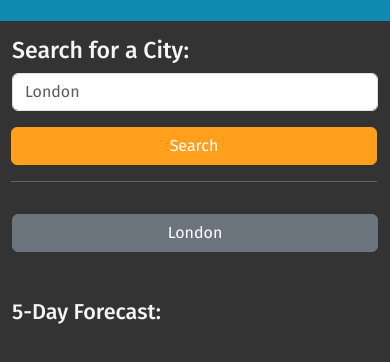
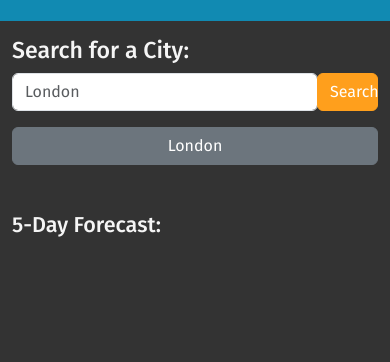
Before and after one commit to SebZG/Weather-Dashboard, a plain HTML site: page index.html in a window 390 px wide. Shown: the part 88-450 px from the top of the page. Drawn offline with nearby package versions, Linux system fonts and the light colour scheme; no server answers.

Commit message:
Tweaked input/button layout

```diff
--- a/index.html
+++ b/index.html
@@ -33,14 +33,14 @@
 						<div class="form-inline form-group">
 							<div class="input-group">
 								<input
-									class="form-control mb-3 col-12"
+									class="form-control mb-3 col-10 col-lg-12"
 									type="text"
 									id="search-input"
 									placeholder="London"
 									aria-labelledby="form-heading"
 									aria-controls="today forecast"
 								/>
-								<div class="input-group-append mb-3 col-12">
+								<div class="input-group-append mb-3 col-2 col-lg-12">
 									<button
 										type="submit"
 										class="btn btn-primary"
@@ -49,7 +49,7 @@
 									>
 										Search
 									</button>
-									<hr />
+									<hr class="d-none d-lg-block" />
 								</div>
 							</div>
 						</div>
```
